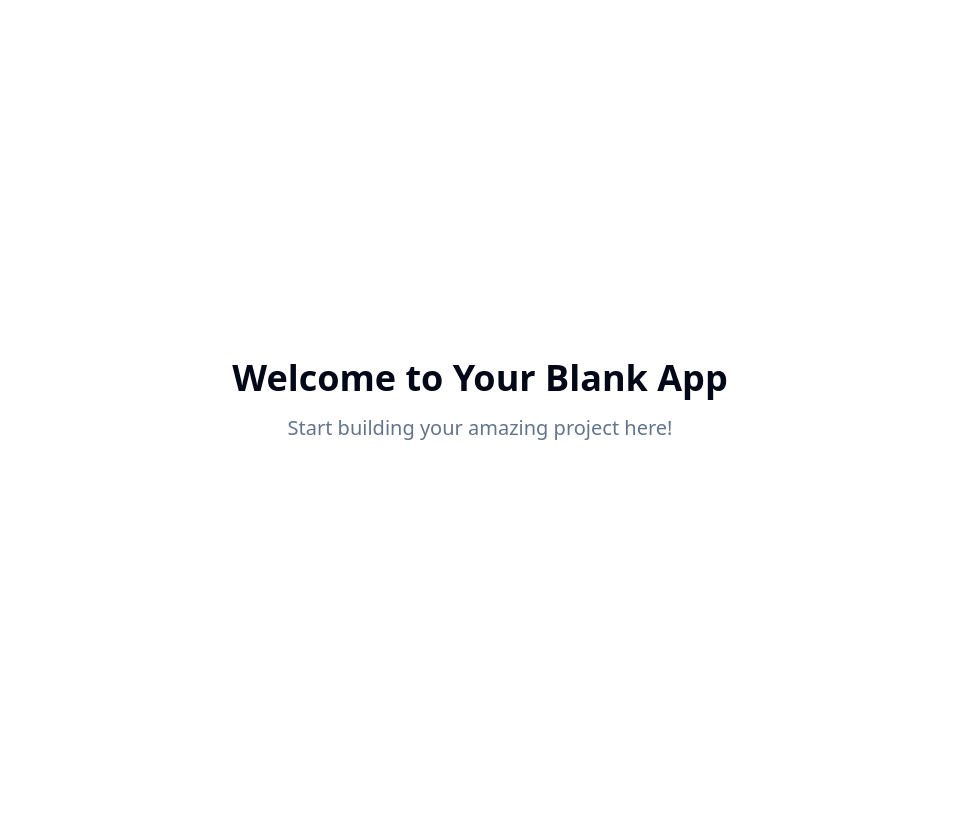
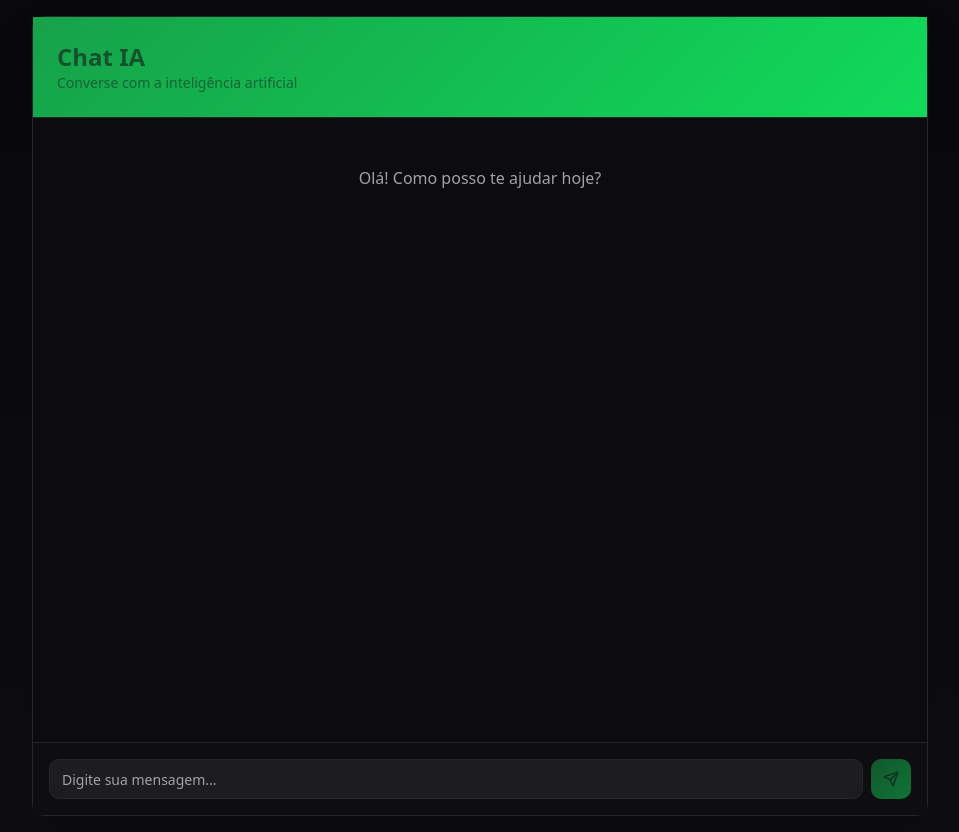
Before and after one commit to isaquerchaves/smart-query-chat, a React (Vite) app: page / in a window 1280 px wide. Shown: the whole page, without its empty margins (160-1119 px from the left). Before the commit the page ends 800 px from the top, so only its background shows below. Built offline with nearby package versions, Linux system fonts and the light colour scheme.

Commit message:
Add basic chat interface
Implement a centered chat box for conversation, integrating with the specified AI endpoint.

```diff
--- /dev/null
+++ b/src/components/ChatContainer.tsx
@@ -0,0 +1,125 @@
+import { useState, useRef, useEffect } from "react";
+import { ChatMessage } from "./ChatMessage";
+import { ChatInput } from "./ChatInput";
+import { Card } from "@/components/ui/card";
+import { useToast } from "@/hooks/use-toast";
+import { Loader2 } from "lucide-react";
+
+interface Message {
+  id: string;
+  text: string;
+  isUser: boolean;
+  timestamp: Date;
+}
+
+interface ChatResponse {
+  query_gerada?: string;
+  dados?: any[];
+  resposta: string;
+}
+
+export const ChatContainer = () => {
+  const [messages, setMessages] = useState<Message[]>([]);
+  const [isLoading, setIsLoading] = useState(false);
+  const messagesEndRef = useRef<HTMLDivElement>(null);
+  const { toast } = useToast();
+
+  const scrollToBottom = () => {
+    messagesEndRef.current?.scrollIntoView({ behavior: "smooth" });
+  };
+
+  useEffect(() => {
+    scrollToBottom();
+  }, [messages]);
+
+  const sendMessage = async (messageText: string) => {
+    const userMessage: Message = {
+      id: Date.now().toString(),
+      text: messageText,
+      isUser: true,
+      timestamp: new Date(),
+    };
+
+    setMessages(prev => [...prev, userMessage]);
+    setIsLoading(true);
+
+    try {
+      const response = await fetch('http://localhost:8000/chat', {
+        method: 'POST',
+        headers: {
+          'Content-Type': 'application/json',
+        },
+        body: JSON.stringify({ message: messageText }),
+      });
+
+      if (!response.ok) {
+        throw new Error(`Erro na requisição: ${response.status}`);
+      }
+
+      const data: ChatResponse = await response.json();
+
+      const botMessage: Message = {
+        id: (Date.now() + 1).toString(),
+        text: data.resposta,
+        isUser: false,
+        timestamp: new Date(),
+      };
+
+      setMessages(prev => [...prev, botMessage]);
+    } catch (error) {
+      console.error('Erro ao enviar mensagem:', error);
+      toast({
+        title: "Erro de Conexão",
+        description: "Não foi possível conectar ao servidor. Verifique se o endpoint está rodando em http://localhost:8000/chat",
+        variant: "destructive",
+      });
+    } finally {
+      setIsLoading(false);
+    }
+  };
+
+  return (
+    <div className="w-full max-w-4xl mx-auto h-screen flex flex-col">
+      <Card className="flex-1 flex flex-col bg-chat-container border-border shadow-2xl">
+        {/* Header */}
+        <div className="p-6 border-b border-border bg-gradient-primary">
+          <h1 className="text-2xl font-bold text-primary-foreground">Chat IA</h1>
+          <p className="text-primary-foreground/80 text-sm">
+            Converse com a inteligência artificial
+          </p>
+        </div>
+
+        {/* Messages */}
+        <div className="flex-1 overflow-y-auto p-4 space-y-4">
+          {messages.length === 0 && (
+            <div className="text-center text-muted-foreground py-8">
+              <p>Olá! Como posso te ajudar hoje?</p>
+            </div>
+          )}
+
+          {messages.map((message) => (
+            <ChatMessage
+              key={message.id}
+              message={message.text}
+              isUser={message.isUser}
+              timestamp={message.timestamp}
+            />
+          ))}
+
+          {isLoading && (
+            <div className="flex justify-start">
+              <div className="bg-chat-bot-bg text-chat-bot-text rounded-lg px-4 py-3 mr-4">
+                <Loader2 className="h-4 w-4 animate-spin" />
+              </div>
+            </div>
+          )}
+
+          <div ref={messagesEndRef} />
+        </div>
+
+        {/* Input */}
+        <ChatInput onSendMessage={sendMessage} isLoading={isLoading} />
+      </Card>
+    </div>
+  );
+};
--- /dev/null
+++ b/src/components/ChatInput.tsx
@@ -0,0 +1,41 @@
+import { useState } from "react";
+import { Button } from "@/components/ui/button";
+import { Input } from "@/components/ui/input";
+import { Send } from "lucide-react";
+
+interface ChatInputProps {
+  onSendMessage: (message: string) => void;
+  isLoading: boolean;
+}
+
+export const ChatInput = ({ onSendMessage, isLoading }: ChatInputProps) => {
+  const [message, setMessage] = useState("");
+
+  const handleSubmit = (e: React.FormEvent) => {
+    e.preventDefault();
+    if (message.trim() && !isLoading) {
+      onSendMessage(message.trim());
+      setMessage("");
+    }
+  };
+
+  return (
+    <form onSubmit={handleSubmit} className="flex gap-2 p-4 border-t border-border bg-card">
+      <Input
+        value={message}
+        onChange={(e) => setMessage(e.target.value)}
+        placeholder="Digite sua mensagem..."
+        className="flex-1 bg-input border-border focus:ring-ring"
+        disabled={isLoading}
+      />
+      <Button
+        type="submit"
+        size="icon"
+        disabled={!message.trim() || isLoading}
+        className="bg-gradient-primary hover:opacity-90 transition-opacity"
+      >
+        <Send className="h-4 w-4" />
+      </Button>
+    </form>
+  );
+};
--- /dev/null
+++ b/src/components/ChatMessage.tsx
@@ -0,0 +1,34 @@
+import { cn } from "@/lib/utils";
+
+interface ChatMessageProps {
+  message: string;
+  isUser: boolean;
+  timestamp: Date;
+}
+
+export const ChatMessage = ({ message, isUser, timestamp }: ChatMessageProps) => {
+  return (
+    <div className={cn(
+      "flex w-full mb-4",
+      isUser ? "justify-end" : "justify-start"
+    )}>
+      <div className={cn(
+        "max-w-[80%] rounded-lg px-4 py-3 shadow-sm",
+        isUser
+          ? "bg-chat-user-bg text-chat-user-text ml-4"
+          : "bg-chat-bot-bg text-chat-bot-text mr-4"
+      )}>
+        <p className="text-sm leading-relaxed whitespace-pre-wrap">{message}</p>
+        <p className={cn(
+          "text-xs mt-2 opacity-70",
+          isUser ? "text-right" : "text-left"
+        )}>
+          {timestamp.toLocaleTimeString('pt-BR', {
+            hour: '2-digit',
+            minute: '2-digit'
+          })}
+        </p>
+      </div>
+    </div>
+  );
+};
--- a/src/index.css
+++ b/src/index.css
@@ -8,35 +8,49 @@ All colors MUST be HSL.
 
 @layer base {
   :root {
-    --background: 0 0% 100%;
-    --foreground: 222.2 84% 4.9%;
+    --background: 240 10% 4%;
+    --foreground: 0 0% 98%;
 
-    --card: 0 0% 100%;
-    --card-foreground: 222.2 84% 4.9%;
+    --card: 240 10% 6%;
+    --card-foreground: 0 0% 98%;
 
-    --popover: 0 0% 100%;
-    --popover-foreground: 222.2 84% 4.9%;
+    --popover: 240 10% 6%;
+    --popover-foreground: 0 0% 98%;
 
-    --primary: 222.2 47.4% 11.2%;
-    --primary-foreground: 210 40% 98%;
+    --primary: 142 76% 36%;
+    --primary-foreground: 144 61% 20%;
 
-    --secondary: 210 40% 96.1%;
-    --secondary-foreground: 222.2 47.4% 11.2%;
+    --secondary: 240 4% 16%;
+    --secondary-foreground: 0 0% 98%;
 
-    --muted: 210 40% 96.1%;
-    --muted-foreground: 215.4 16.3% 46.9%;
+    --muted: 240 5% 12%;
+    --muted-foreground: 240 5% 65%;
 
-    --accent: 210 40% 96.1%;
-    --accent-foreground: 222.2 47.4% 11.2%;
+    --accent: 142 76% 36%;
+    --accent-foreground: 144 61% 20%;
 
-    --destructive: 0 84.2% 60.2%;
+    --destructive: 0 63% 31%;
     --destructive-foreground: 210 40% 98%;
 
-    --border: 214.3 31.8% 91.4%;
-    --input: 214.3 31.8% 91.4%;
-    --ring: 222.2 84% 4.9%;
+    --border: 240 4% 16%;
+    --input: 240 5% 12%;
+    --ring: 142 76% 36%;
 
-    --radius: 0.5rem;
+    --radius: 0.75rem;
+
+    /* Chat specific colors */
+    --chat-user-bg: 142 76% 36%;
+    --chat-user-text: 144 61% 20%;
+    --chat-bot-bg: 240 5% 12%;
+    --chat-bot-text: 0 0% 98%;
+    --chat-container: 240 8% 5%;
+
+    /* Gradients */
+    --gradient-primary: linear-gradient(135deg, hsl(142 76% 36%), hsl(142 86% 46%));
+    --gradient-bg: linear-gradient(180deg, hsl(240 10% 4%), hsl(240 12% 6%));
+
+    /* Animations */
+    --transition-smooth: all 0.3s cubic-bezier(0.4, 0, 0.2, 1);
 
     --sidebar-background: 0 0% 98%;
 
--- a/src/pages/Index.tsx
+++ b/src/pages/Index.tsx
@@ -1,12 +1,9 @@
-// Update this page (the content is just a fallback if you fail to update the page)
+import { ChatContainer } from "@/components/ChatContainer";
 
 const Index = () => {
   return (
-    <div className="min-h-screen flex items-center justify-center bg-background">
-      <div className="text-center">
-        <h1 className="text-4xl font-bold mb-4">Welcome to Your Blank App</h1>
-        <p className="text-xl text-muted-foreground">Start building your amazing project here!</p>
-      </div>
+    <div className="min-h-screen bg-gradient-bg flex items-center justify-center p-4">
+      <ChatContainer />
     </div>
   );
 };
--- a/tailwind.config.ts
+++ b/tailwind.config.ts
@@ -61,7 +61,21 @@ export default {
 					'accent-foreground': 'hsl(var(--sidebar-accent-foreground))',
 					border: 'hsl(var(--sidebar-border))',
 					ring: 'hsl(var(--sidebar-ring))'
+				},
+				chat: {
+					'user-bg': 'hsl(var(--chat-user-bg))',
+					'user-text': 'hsl(var(--chat-user-text))',
+					'bot-bg': 'hsl(var(--chat-bot-bg))',
+					'bot-text': 'hsl(var(--chat-bot-text))',
+					'container': 'hsl(var(--chat-container))'
 				}
+			},
+			backgroundImage: {
+				'gradient-primary': 'var(--gradient-primary)',
+				'gradient-bg': 'var(--gradient-bg)'
+			},
+			transitionTimingFunction: {
+				'smooth': 'var(--transition-smooth)'
 			},
 			borderRadius: {
 				lg: 'var(--radius)',
```
